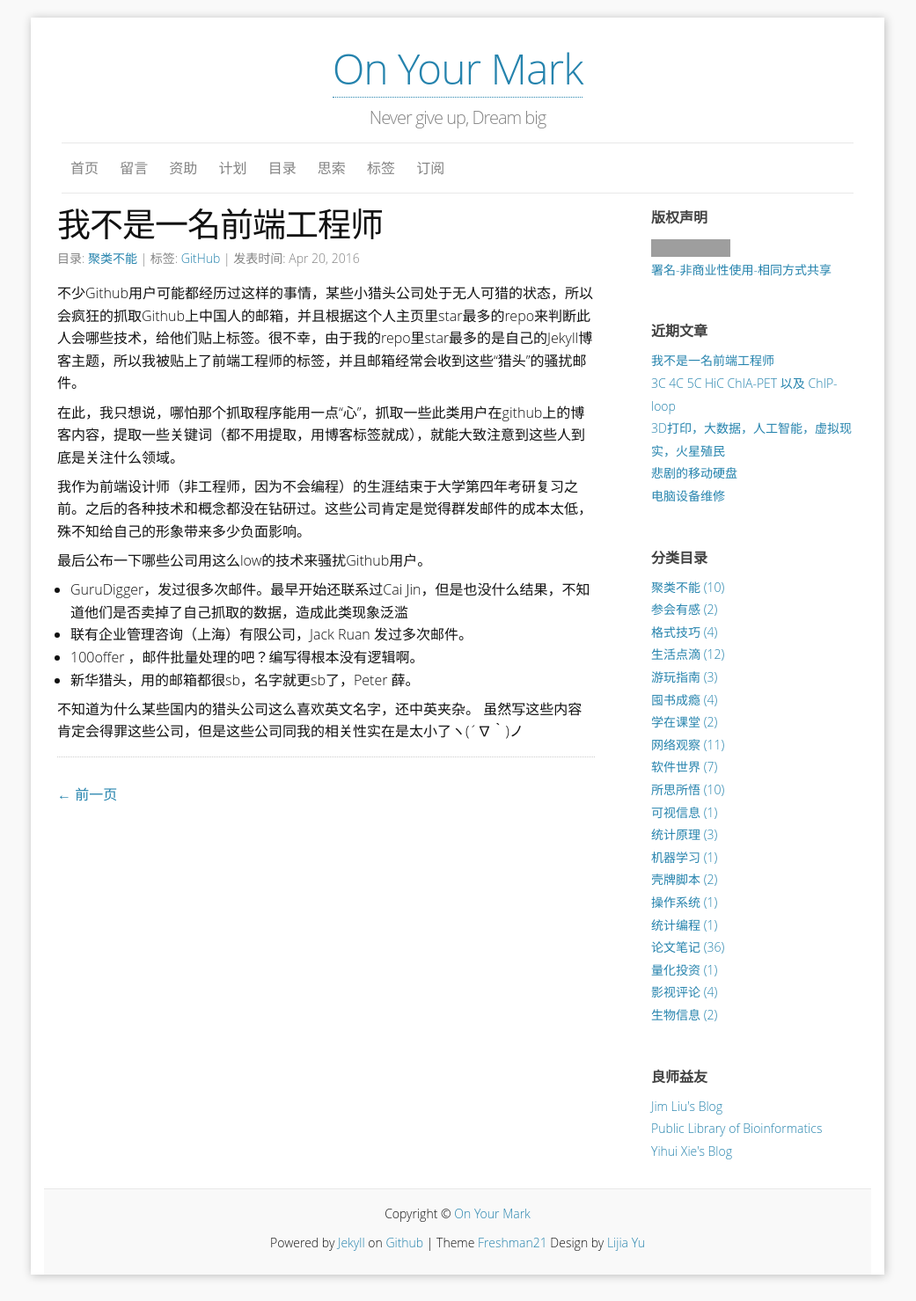
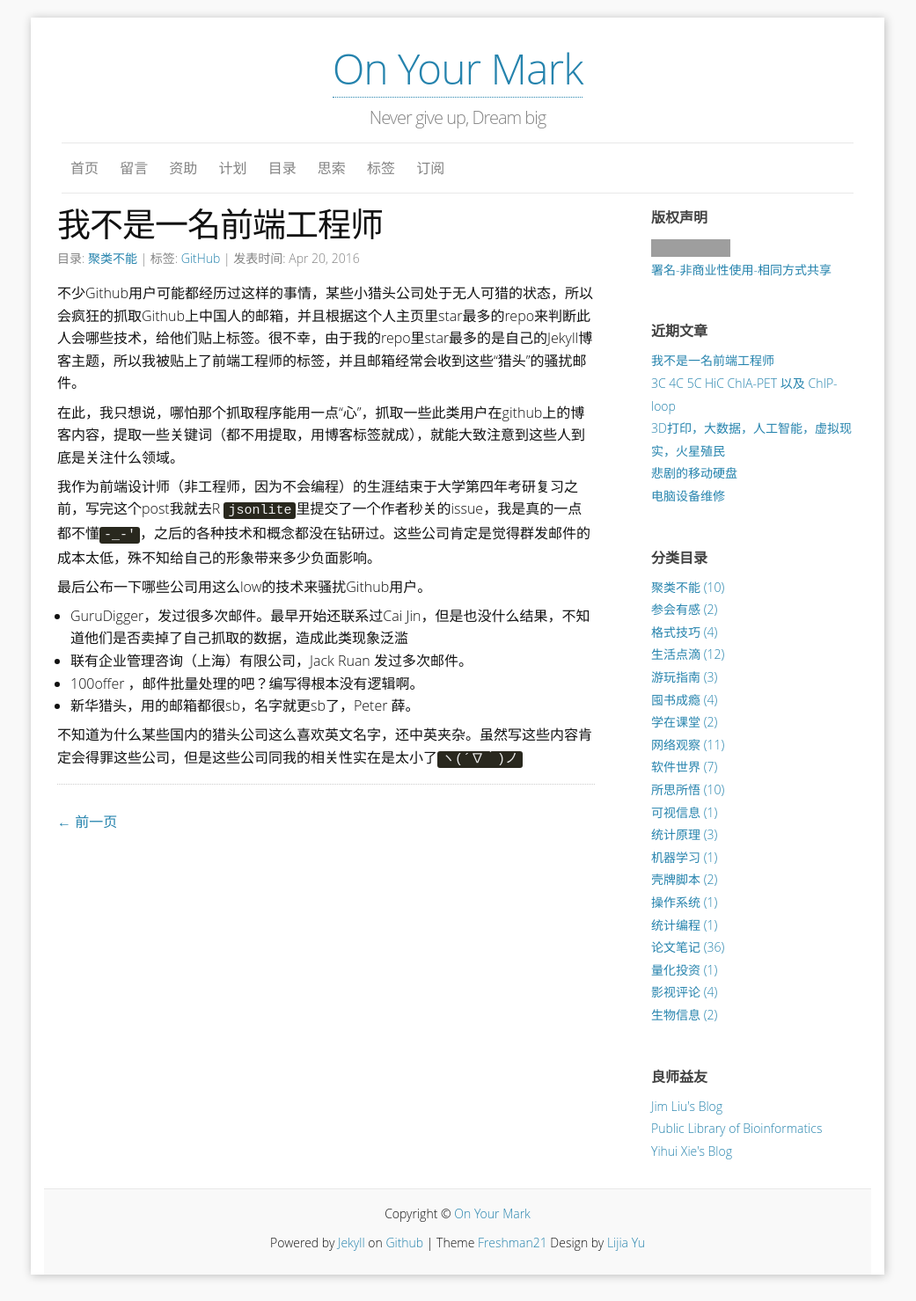
Before and after one commit to yulijia/cn, a Jekyll site: the page built from _posts/2016-04-20-I-am-not-a-frontend-engineer.md, in a window 1280 px wide. Shown: the whole page at 88% size, without its empty margins (120-1161 px from the left). Built offline with Jekyll 4.4.1, drawn with Linux system fonts in a browser that asks for light colours; some web fonts are replaced; comment, search, counter and statistics services are not loaded; grey boxes are pictures that could not be loaded.

Commit message:
update(content): add new feature to demonstrate that I don't know anything about web programming

```diff
--- a/_posts/2016-04-20-I-am-not-a-frontend-engineer.md
+++ b/_posts/2016-04-20-I-am-not-a-frontend-engineer.md
@@ -12,7 +12,7 @@ tags:
 
 在此，我只想说，哪怕那个抓取程序能用一点“心”，抓取一些此类用户在github上的博客内容，提取一些关键词（都不用提取，用博客标签就成），就能大致注意到这些人到底是关注什么领域。
 
-我作为前端设计师（非工程师，因为不会编程）的生涯结束于大学第四年考研复习之前。之后的各种技术和概念都没在钻研过。这些公司肯定是觉得群发邮件的成本太低，殊不知给自己的形象带来多少负面影响。
+我作为前端设计师（非工程师，因为不会编程）的生涯结束于大学第四年考研复习之前，写完这个post我就去R `jsonlite`里提交了一个作者秒关的issue，我是真的一点都不懂`-_-'`，之后的各种技术和概念都没在钻研过。这些公司肯定是觉得群发邮件的成本太低，殊不知给自己的形象带来多少负面影响。
 
 最后公布一下哪些公司用这么low的技术来骚扰Github用户。
 
@@ -21,5 +21,4 @@ tags:
 - 100offer ，邮件批量处理的吧？编写得根本没有逻辑啊。
 - 新华猎头，用的邮箱都很sb，名字就更sb了，Peter 薛。
 
-不知道为什么某些国内的猎头公司这么喜欢英文名字，还中英夹杂。
-虽然写这些内容肯定会得罪这些公司，但是这些公司同我的相关性实在是太小了ヽ(´∇｀)ノ
+不知道为什么某些国内的猎头公司这么喜欢英文名字，还中英夹杂。虽然写这些内容肯定会得罪这些公司，但是这些公司同我的相关性实在是太小了`ヽ(´∇｀)ノ`
```
